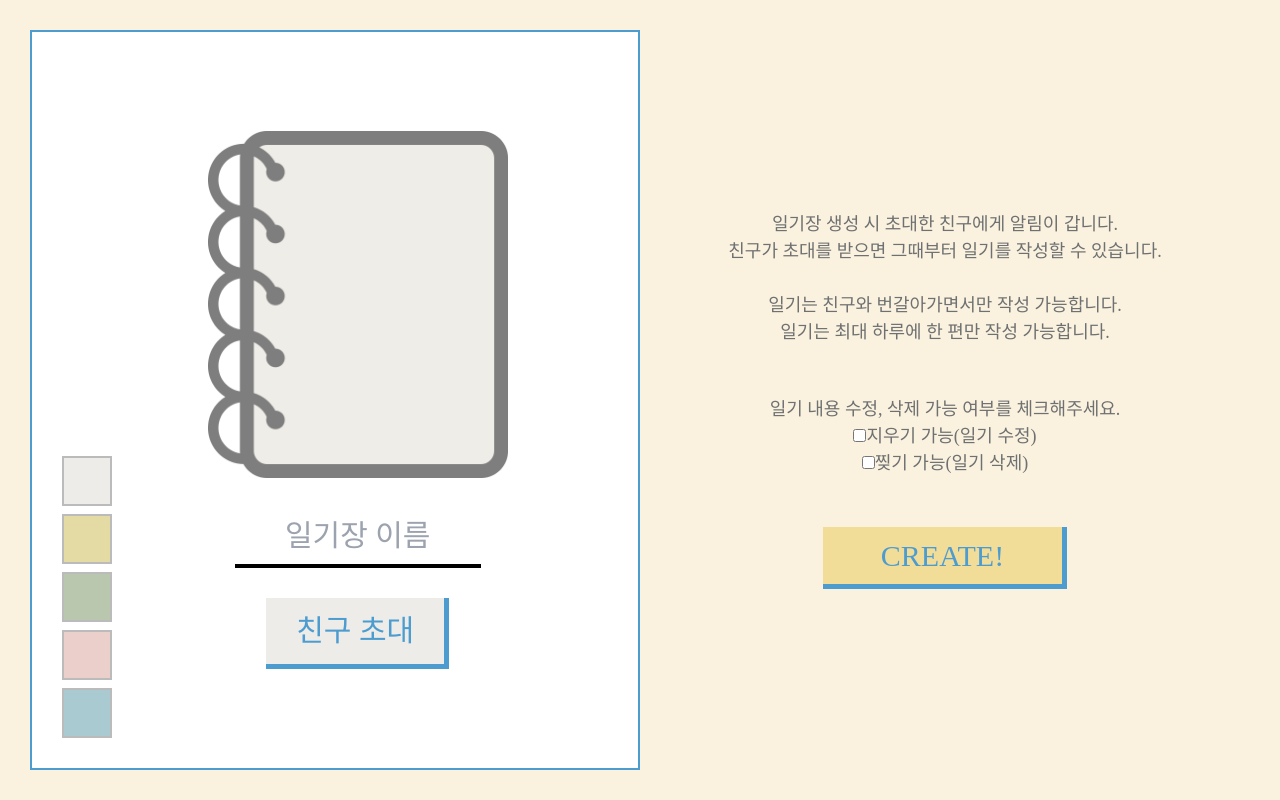
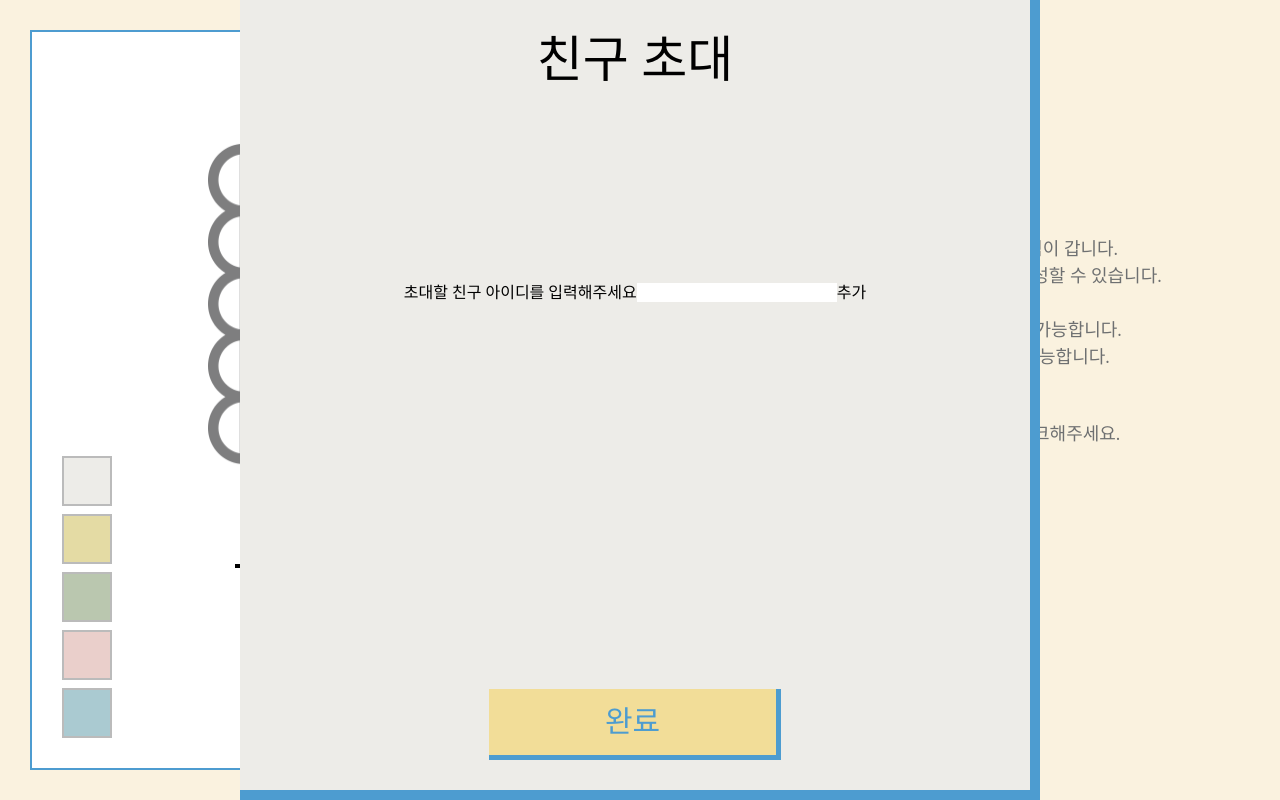
Before and after one commit to rloo8/birdee-fe, a React (Create React App) app: page /create-diary in a window 1280 px wide. Both pictures are taken after a click on the button "친구 초대". Built offline with nearby package versions, Linux system fonts and the light colour scheme; a web font is replaced by a local one.

Commit message:
Feat: 일기 생성페이지 친구초대 기능 추가

```diff
--- a/package.json
+++ b/package.json
@@ -8,8 +8,10 @@
     "@testing-library/user-event": "^13.5.0",
     "react": "^18.2.0",
     "react-dom": "^18.2.0",
+    "react-hook-form": "^7.48.2",
     "react-router-dom": "^6.18.0",
     "react-scripts": "5.0.1",
+    "recoil": "^0.7.7",
     "styled-components": "^6.1.0",
     "web-vitals": "^2.1.4"
   },
--- /dev/null
+++ b/src/Components/atoms.js
@@ -0,0 +1,6 @@
+import { atom } from "recoil";
+
+export const inviteListState = atom({
+  key: "inviteListState",
+  default: [],
+});
--- a/src/Routes/CreateDiary.js
+++ b/src/Routes/CreateDiary.js
@@ -1,6 +1,9 @@
 import styled from "styled-components";
-import { boxStyle, btnStyle } from "../styles/commonStyles";
+import { boxStyle, btnStyle, modalBoxStyle } from "../styles/commonStyles";
 import { useState } from "react";
+import { useForm } from "react-hook-form";
+import { useRecoilState } from "recoil";
+import { inviteListState } from "../Components/atoms";
 
 // styled components
 const Wrapper = styled.div`
@@ -71,10 +74,59 @@ const CreateBtn = styled.button`
   ${btnStyle}
 `;
 
+const ModalBox = styled.div`
+  display: flex;
+  flex-direction: column;
+  justify-content: space-between;
+  align-items: center;
+  width: 800px;
+  height: 800px;
+  padding: 30px;
+  ${modalBoxStyle}
+  position: absolute;
+  top: 50%;
+  left: 50%;
+  transform: translate(-50%, -50%);
+  z-index: 100;
+`;
+const ErrorMessage = styled.p`
+  color: red;
+`;
+
 function CreateDiary() {
   const [diaryColor, setDiaryColor] = useState(0);
   const handleColorChange = (event) => {
     setDiaryColor(event.target.value);
+  };
+
+  const [showModal, setShowModal] = useState(false);
+  const [inviteList, setInviteList] = useRecoilState(inviteListState);
+
+  const {
+    register,
+    handleSubmit,
+    setValue,
+    formState: { errors },
+  } = useForm();
+
+  const onCustomCheck = (data) => {
+    console.log(data);
+  };
+
+  const onAddInvite = (data) => {
+    const invitedUser = data.invitedUser;
+
+    if (invitedUser && inviteList.length < 4) {
+      setInviteList([...inviteList, invitedUser]);
+      setValue("invitedUser", "");
+    } else {
+      console.error("최대 4명까지만 초대 가능");
+    }
+  };
+  const onDeleteInvite = (index) => {
+    const updatedList = [...inviteList];
+    updatedList.splice(index, 1);
+    setInviteList(updatedList);
   };
 
   return (
@@ -94,8 +146,14 @@ function CreateDiary() {
         </ColorSelectBox>
         <DiaryBox>
           <DiaryCover src={`/image/${diaryColor}.png`} alt="diary" />
-          <DiaryTitleInput type="text" placeholder="일기장 이름" />
-          <UserInviteBtn>친구 초대</UserInviteBtn>
+          <DiaryTitleInput
+            {...register("title", { required: true })}
+            type="text"
+            placeholder="일기장 이름"
+          />
+          <UserInviteBtn onClick={() => setShowModal(true)}>
+            친구 초대
+          </UserInviteBtn>
         </DiaryBox>
       </CustomBox>
 
@@ -110,19 +168,70 @@ function CreateDiary() {
           <br />
           일기는 최대 하루에 한 편만 작성 가능합니다.
         </span>
-        <form>
+        <form onSubmit={handleSubmit(onCustomCheck)}>
           <span>일기 내용 수정, 삭제 가능 여부를 체크해주세요.</span>
           <div>
-            <input type="checkbox" id="edit" />
+            <input {...register("edit")} type="checkbox" id="edit" />
             <label htmlFor="edit">지우기 가능(일기 수정)</label>
           </div>
           <div>
-            <input type="checkbox" id="delete" />
+            <input {...register("delete")} type="checkbox" id="delete" />
             <label htmlFor="delete">찢기 가능(일기 삭제)</label>
           </div>
+          <CreateBtn>CREATE!</CreateBtn>
         </form>
-        <CreateBtn>CREATE!</CreateBtn>
+        {!showModal ? (
+          <ul>
+            <h3>초대한 친구 목록</h3>
+            {inviteList.map((user, index) => (
+              <li key={index}>{user}</li>
+            ))}
+          </ul>
+        ) : null}
       </CreateBox>
+
+      {showModal ? (
+        <ModalBox>
+          <h3>친구 초대</h3>
+          <form onSubmit={handleSubmit(onAddInvite)}>
+            <label htmlFor="invitedUser">
+              초대할 친구 아이디를 입력해주세요
+            </label>
+            <input
+              {...register("invitedUser", {
+                required: "아이디를 입력해주세요!!",
+                validate: {
+                  maxFour: (value) =>
+                    inviteList.length < 4 || "최대 4명까지만 초대 가능해요",
+                },
+              })}
+              type="text"
+              id="invitedUser"
+            />
+            <button type="submit" onClick={() => {}}>
+              추가
+            </button>
+            <ErrorMessage>{errors.invitedUser?.message}</ErrorMessage>
+          </form>
+          <ul>
+            {inviteList.map((user, index) => (
+              <li key={index}>
+                {user}
+                <button onClick={() => onDeleteInvite(index)}>삭제</button>
+              </li>
+            ))}
+          </ul>
+          <CreateBtn
+            onClick={() => {
+              setShowModal(false);
+              setValue("invitedUser", inviteList);
+              setValue("color", diaryColor);
+            }}
+          >
+            완료
+          </CreateBtn>
+        </ModalBox>
+      ) : null}
     </Wrapper>
   );
 }
--- a/src/index.js
+++ b/src/index.js
@@ -2,6 +2,7 @@ import React from "react";
 import ReactDOM from "react-dom/client";
 import App from "./App.js";
 import { createGlobalStyle } from "styled-components";
+import { RecoilRoot } from "recoil";
 import "./index.css";
 
 const GlobalStyle = createGlobalStyle`
@@ -79,7 +80,9 @@ a {
 const root = ReactDOM.createRoot(document.getElementById("root"));
 root.render(
   <React.StrictMode>
-    <GlobalStyle />
-    <App />
+    <RecoilRoot>
+      <GlobalStyle />
+      <App />
+    </RecoilRoot>
   </React.StrictMode>
 );
```
Also changed, not shown: 1 other file (tests, documents, lock files or other folders).
